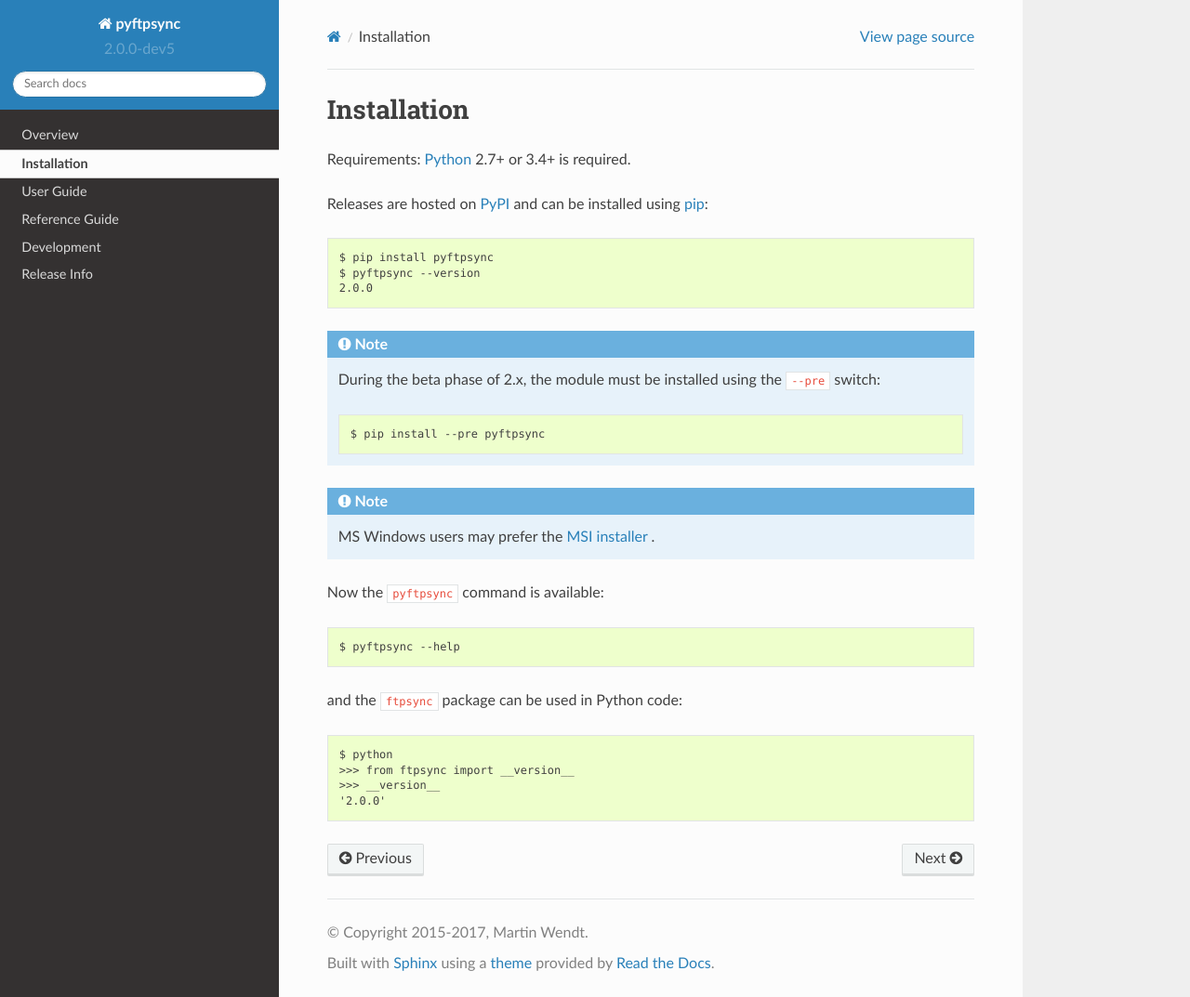
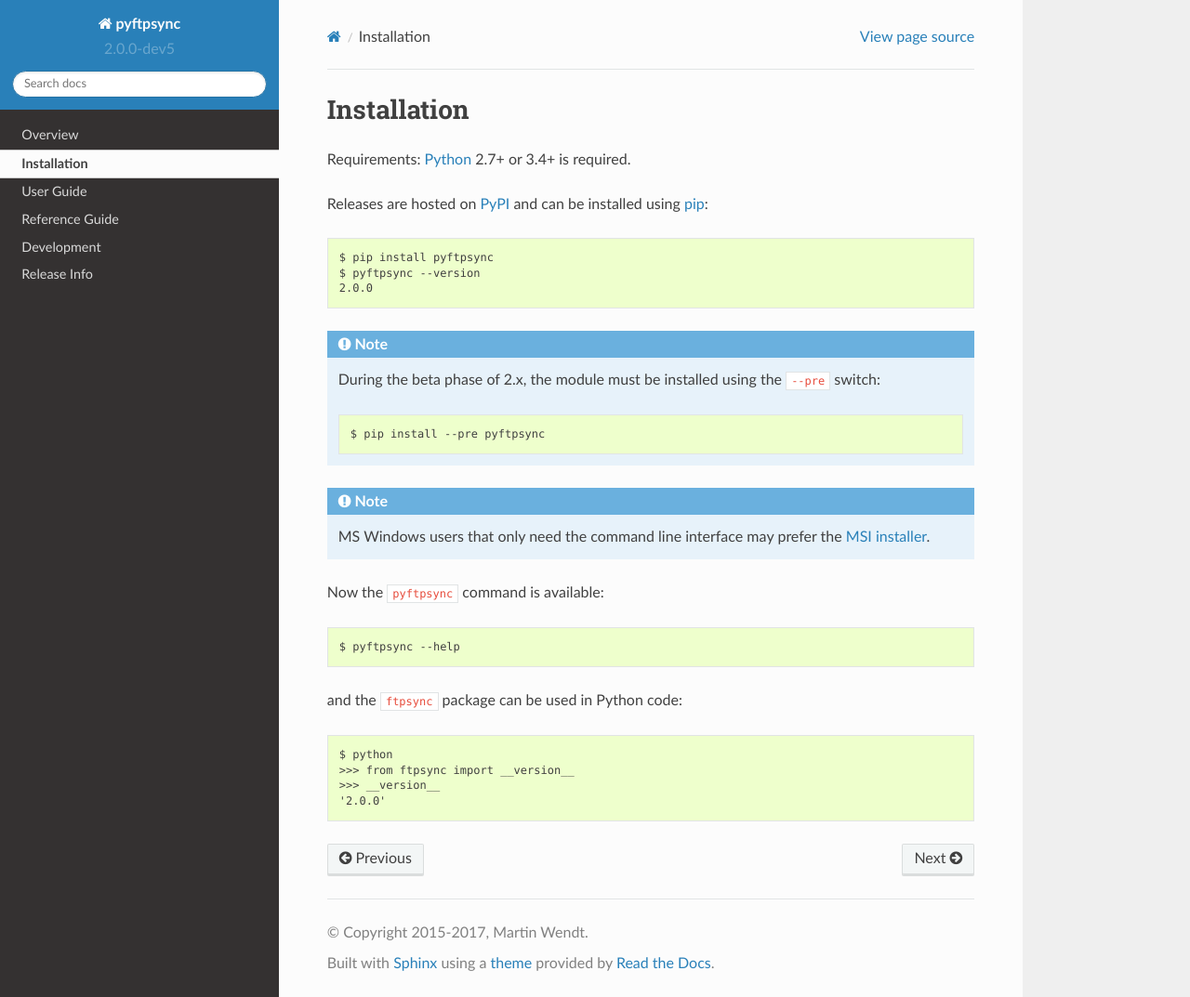
Before and after one commit to mar10/pyftpsync, a Sphinx documentation site: the page built from docs/sphinx/installation.rst, in a window 1280 px wide and 1073 px high. Shown: the whole window at 93% size. Built offline with Sphinx 7.4.7 and the Read the Docs theme 2.0.0, drawn with Linux system fonts in a browser that asks for light colours; the version number is read from the project's files by our own code.

```diff
--- a/docs/sphinx/installation.rst
+++ b/docs/sphinx/installation.rst
@@ -17,8 +17,8 @@
        $ pip install --pre pyftpsync
 
 .. note::
-   MS Windows users may prefer the
-   `MSI installer <https://github.com/mar10/pyftpsync/releases>`_ .
+   MS Windows users that only need the command line interface may prefer the
+   `MSI installer <https://github.com/mar10/pyftpsync/releases>`_.
 
 Now the ``pyftpsync`` command is available::
 
--- a/docs/sphinx/user_guide.rst
+++ b/docs/sphinx/user_guide.rst
@@ -82,7 +82,7 @@
 
     On Windows, the `%HOME%` environment variable should be set: |br|
     ``> set HOME=%USERPROFILE%`` |br|
-    ([see here](https://superuser.com/a/620146)).
+    (`see here <https://superuser.com/a/620146>`_).
 
 
 Matching and Filtering
```
Also changed, not shown: 1 other file.
